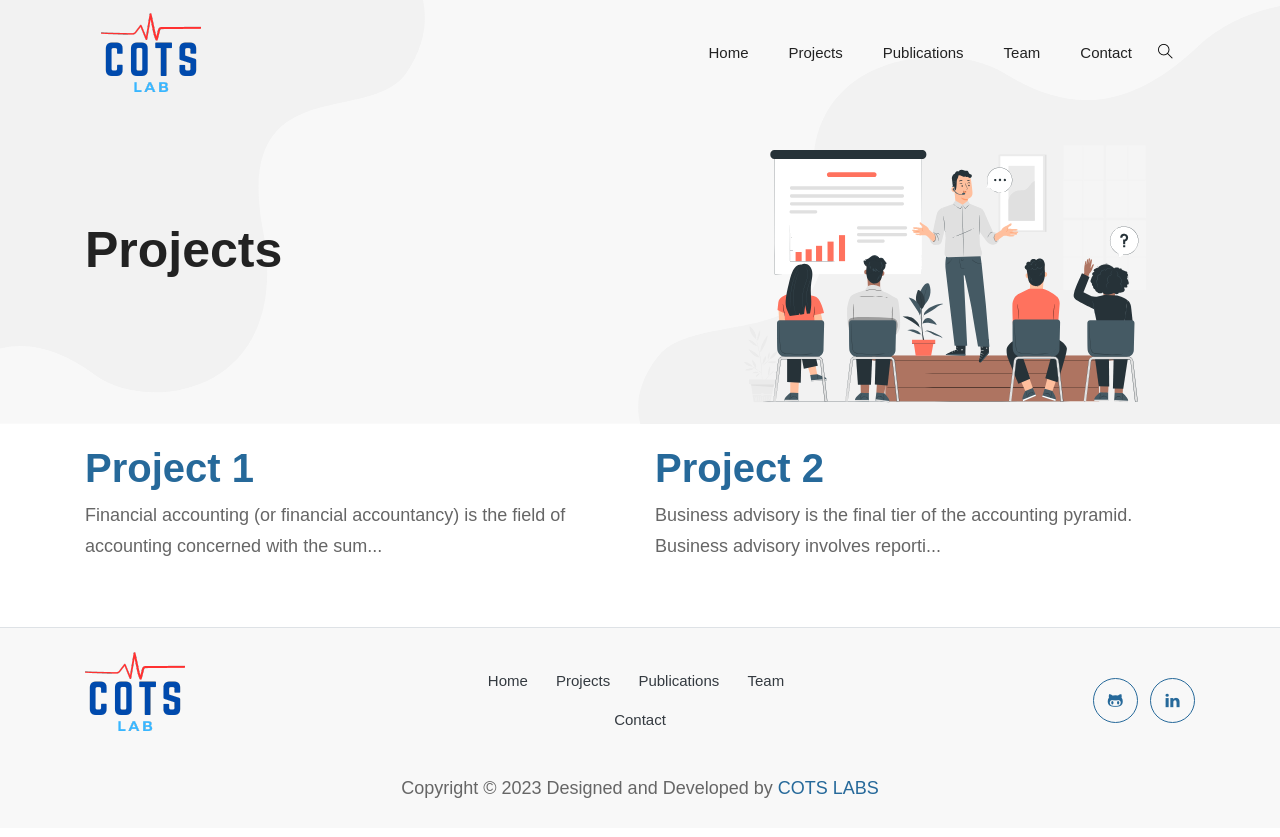
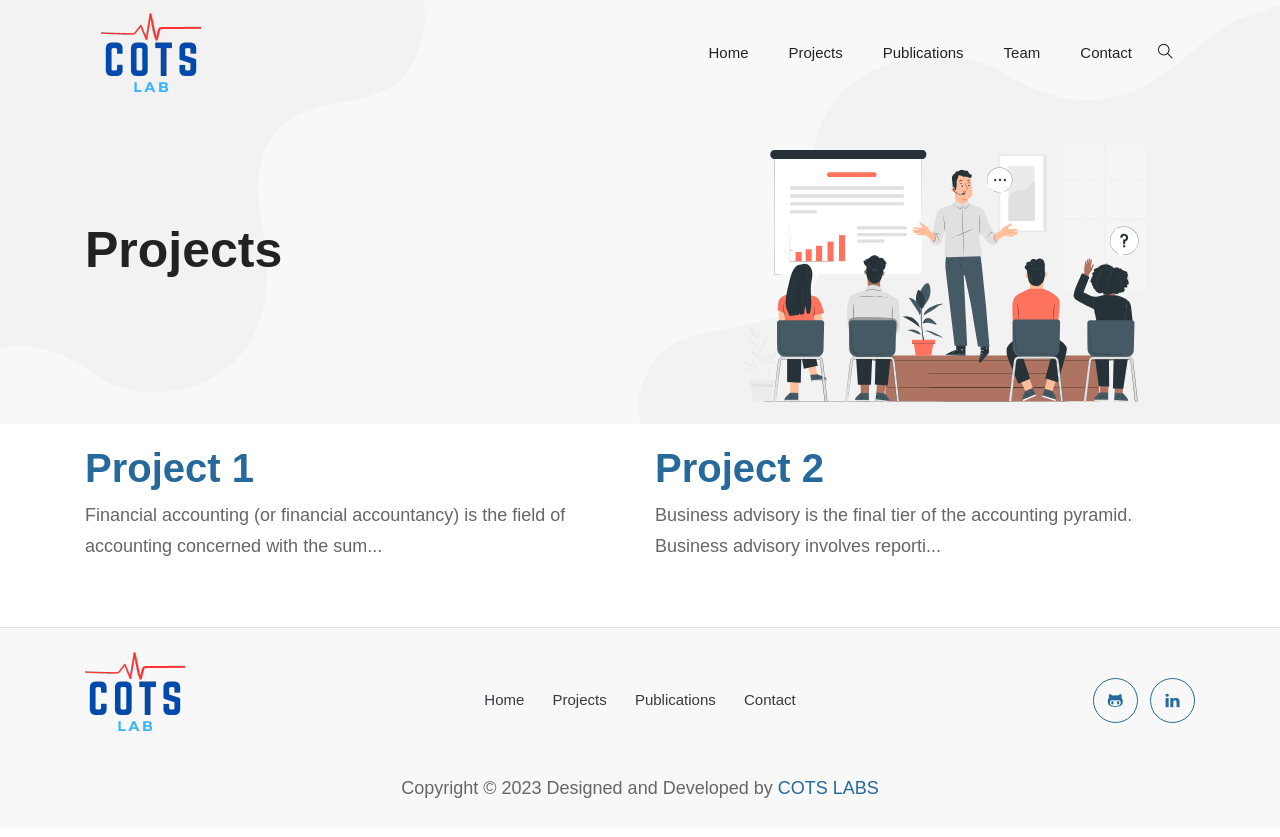
Before and after one commit to cots-lab/new-cots-website, a Jekyll site: the page built from _pages/projects.md, in a window 1280 px wide. Shown: the top 837 px of the page. Built offline with Jekyll 4.4.1, drawn with Linux system fonts in a browser that asks for light colours; nearby versions of some CDN libraries; some web fonts are replaced.

Commit message:
Update parameters.yml

```diff
--- a/_data/parameters.yml
+++ b/_data/parameters.yml
@@ -25,7 +25,6 @@
     - { name: Home, url: "/" }
     - { name: Projects, url: "/projects"}
     - { name: Publications, url: "/publications" }
-    - { name: Team, url: "/teams" }
     - { name: Contact, url: "/contact" }
 
 ######################### Default Parameters ###########################
```
